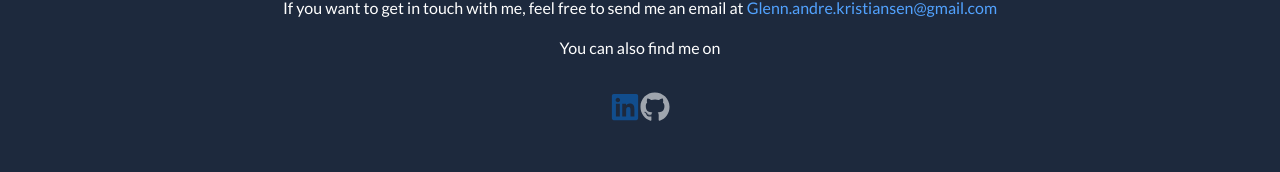
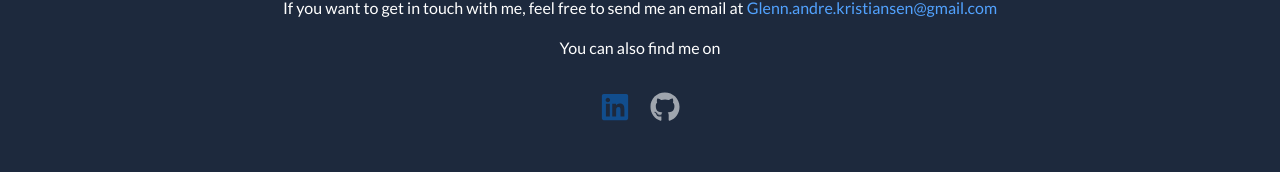
Before and after one commit to Glenn-2k/portfolio-2, a React (Vite) app: page / in a window 1280 px wide. Shown: the part 2047-2219 px from the top of the page. Built offline with nearby package versions, Linux system fonts and the light colour scheme.

Commit message:
enhance Contact component with framer-motion for improved interaction effects

```diff
--- a/src/components/Contact/index.jsx
+++ b/src/components/Contact/index.jsx
@@ -1,4 +1,5 @@
 import { FaGithub, FaLinkedin } from "react-icons/fa";
+import { motion } from "framer-motion";
 
 function Contact() {
   return (
@@ -22,7 +23,11 @@ function Contact() {
             </a>
           </p>
           <p className="text-center">You can also find me on </p>
-          <div className="flex text-3xl pt-4 justify-evenly">
+          <motion.div
+            className="flex text-3xl pt-4 justify-between w-20"
+            whileTap={{ scale: 0.9 }}
+            whileHover={{ scale: 1.1 }}
+          >
             <a
               href="https://www.linkedin.com/in/glennkristiansen"
               target="blank"
@@ -37,7 +42,7 @@ function Contact() {
             >
               <FaGithub className="opacity-60  hover:opacity-100 hover:scale-110 transition-all ease-in-out " />
             </a>
-          </div>
+          </motion.div>
         </div>
       </div>
     </section>
```
